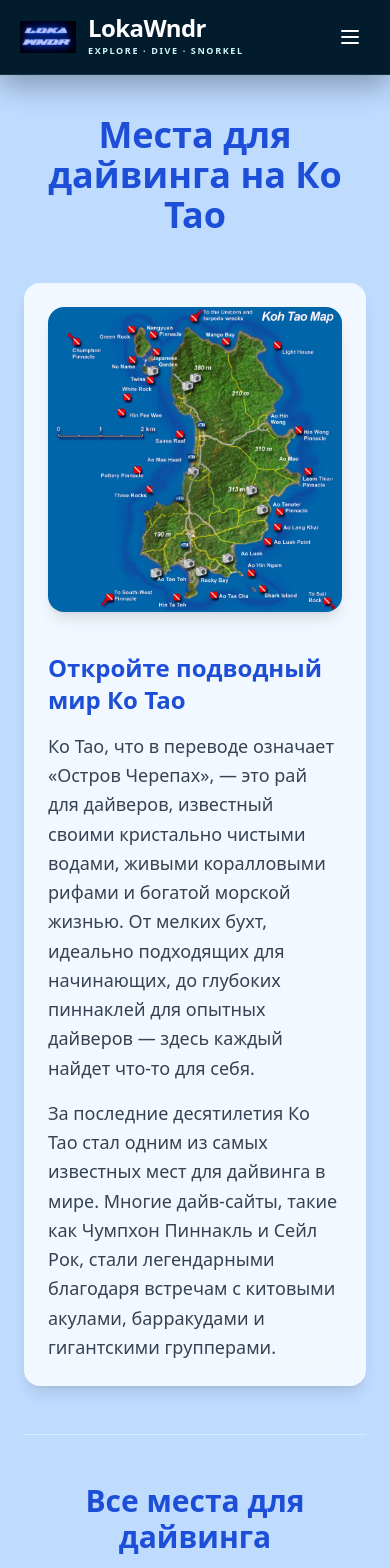
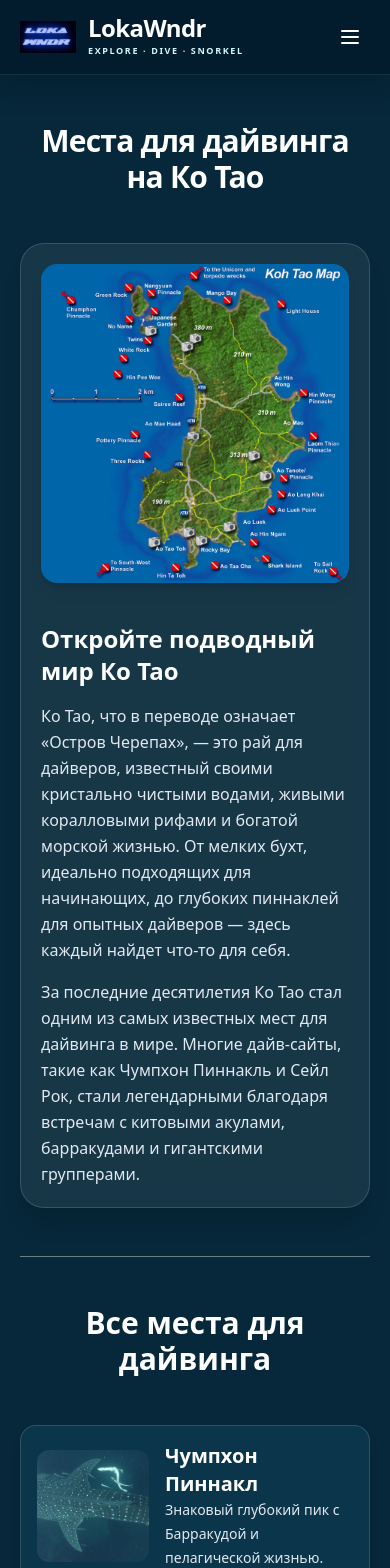
Before and after one commit to Tommysons/diving, a Next.js app: page /ru/divesites in a window 390 px wide. Shown: the top 1568 px of the page. Built offline with nearby package versions, Linux system fonts and the light colour scheme.

Commit message:
design: redesign bilingual dive-site and course directories for responsive ocean theme

```diff
--- a/src/app/ru/divesites/page.tsx
+++ b/src/app/ru/divesites/page.tsx
@@ -12,19 +12,19 @@ export default function DiveSitesPageRu() {
     <>
       <Header />
 
-      <main className='relative min-h-screen w-full bg-blue-200 overflow-hidden'>
-        <div className='relative z-10 max-w-6xl mx-auto px-6 py-10 space-y-12'>
+      <main className='relative min-h-screen w-full bg-[#06283a] text-white overflow-hidden'>
+        <div className='relative z-10 max-w-[1480px] mx-auto px-5 sm:px-6 md:px-10 py-12 md:py-16 space-y-12'>
           <motion.h1
             initial={{ opacity: 0, y: 20 }}
             whileInView={{ opacity: 1, y: 0 }}
             transition={{ duration: 0.7 }}
-            className='text-4xl md:text-5xl font-bold text-center text-blue-700'
+            className='text-3xl sm:text-4xl md:text-5xl font-extrabold tracking-tight text-center text-white'
           >
             Места для дайвинга на Ко Тао
           </motion.h1>
 
           {/* Верхняя секция: Карта + Описание */}
-          <div className='grid md:grid-cols-2 gap-10 items-center bg-white/80 backdrop-blur-md p-6 rounded-2xl shadow-lg'>
+          <div className='grid md:grid-cols-2 gap-10 items-center bg-white/[.07] border border-white/15 backdrop-blur-md p-5 sm:p-8 rounded-3xl shadow-xl'>
             {/* Левая часть: Карта */}
             <motion.div
               initial={{ opacity: 0, x: -30 }}
@@ -46,9 +46,9 @@ export default function DiveSitesPageRu() {
               initial={{ opacity: 0, x: 30 }}
               whileInView={{ opacity: 1, x: 0 }}
               transition={{ duration: 0.6 }}
-              className='text-gray-700 leading-relaxed text-lg'
+              className='text-slate-200 leading-relaxed text-base sm:text-lg'
             >
-              <h2 className='text-2xl font-semibold mb-4 text-blue-700'>
+              <h2 className='text-2xl font-bold mb-4 text-white'>
                 Откройте подводный мир Ко Тао
               </h2>
               <p className='mb-4'>
@@ -71,18 +71,18 @@ export default function DiveSitesPageRu() {
           <div className='border-t border-white/40 my-8' />
 
           {/* Секция: Все места для дайвинга */}
-          <h2 className='text-3xl font-bold text-center mb-8 text-blue-700'>
+          <h2 className='text-3xl font-bold text-center mb-8 text-white'>
             Все места для дайвинга
           </h2>
 
-          <div className='grid md:grid-cols-2 gap-8'>
+          <div className='grid md:grid-cols-2 gap-5 sm:gap-8'>
             {diveSitesRU.map((site) => (
               <motion.div
                 key={site.slug}
                 initial={{ opacity: 0, y: 20 }}
                 whileInView={{ opacity: 1, y: 0 }}
                 transition={{ duration: 0.4 }}
-                className='border rounded-2xl bg-white p-5 shadow-md hover:shadow-xl hover:scale-[1.02] transition-transform duration-300'
+                className='border border-white/15 rounded-2xl bg-[#0b354a] p-4 sm:p-5 shadow-lg hover:border-cyan-300/50 hover:shadow-xl transition duration-300'
               >
                 <Link
                   href={`/ru/divesites/${site.slug}`}
@@ -94,10 +94,10 @@ export default function DiveSitesPageRu() {
                     className='w-28 h-28 object-cover rounded-xl'
                   />
                   <div>
-                    <h3 className='text-xl font-semibold text-blue-700'>
+                    <h3 className='text-xl font-bold text-white'>
                       {site.name}
                     </h3>
-                    <p className='text-gray-600 text-sm line-clamp-3'>
+                    <p className='text-slate-200 text-sm line-clamp-3 leading-6'>
                       {site.shortDescription}
                     </p>
                   </div>
```
